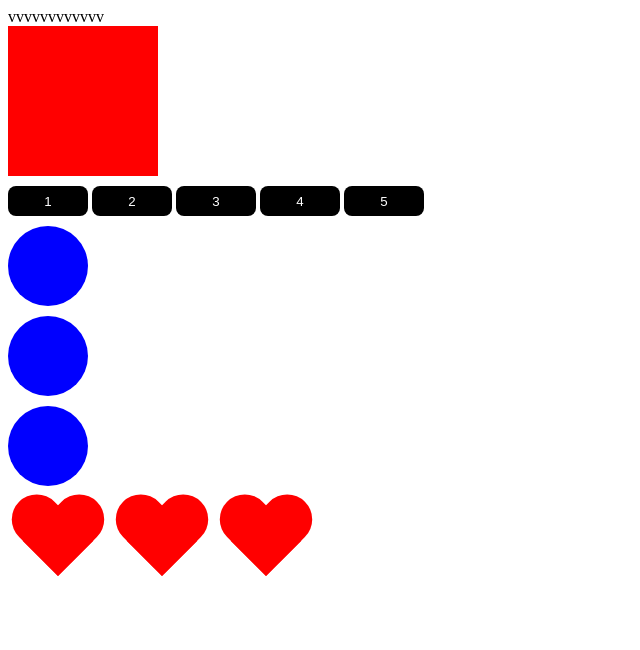
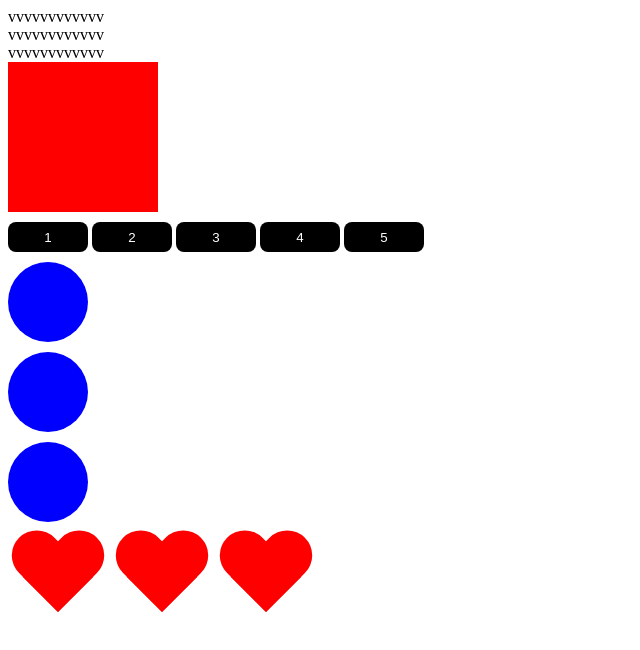
Before and after one commit to Artem-Alexandrov-TestingWEB/test, a plain HTML site: page elements/index.html in a window 1280 px wide. Shown: the whole page, without its empty margins (0-640 px from the left). Drawn offline with Linux system fonts and the light colour scheme.

Commit message:
Update index.html

```diff
--- a/elements/index.html
+++ b/elements/index.html
@@ -9,6 +9,9 @@
 
 	<body>
 		<header>vvvvvvvvvvvv</header>
+		<header>vvvvvvvvvvvv</header>
+		<header>vvvvvvvvvvvv</header>
+
 		<div class="box" id="box"></div>
 		<button>1</button>
 		<button>2</button>
```
